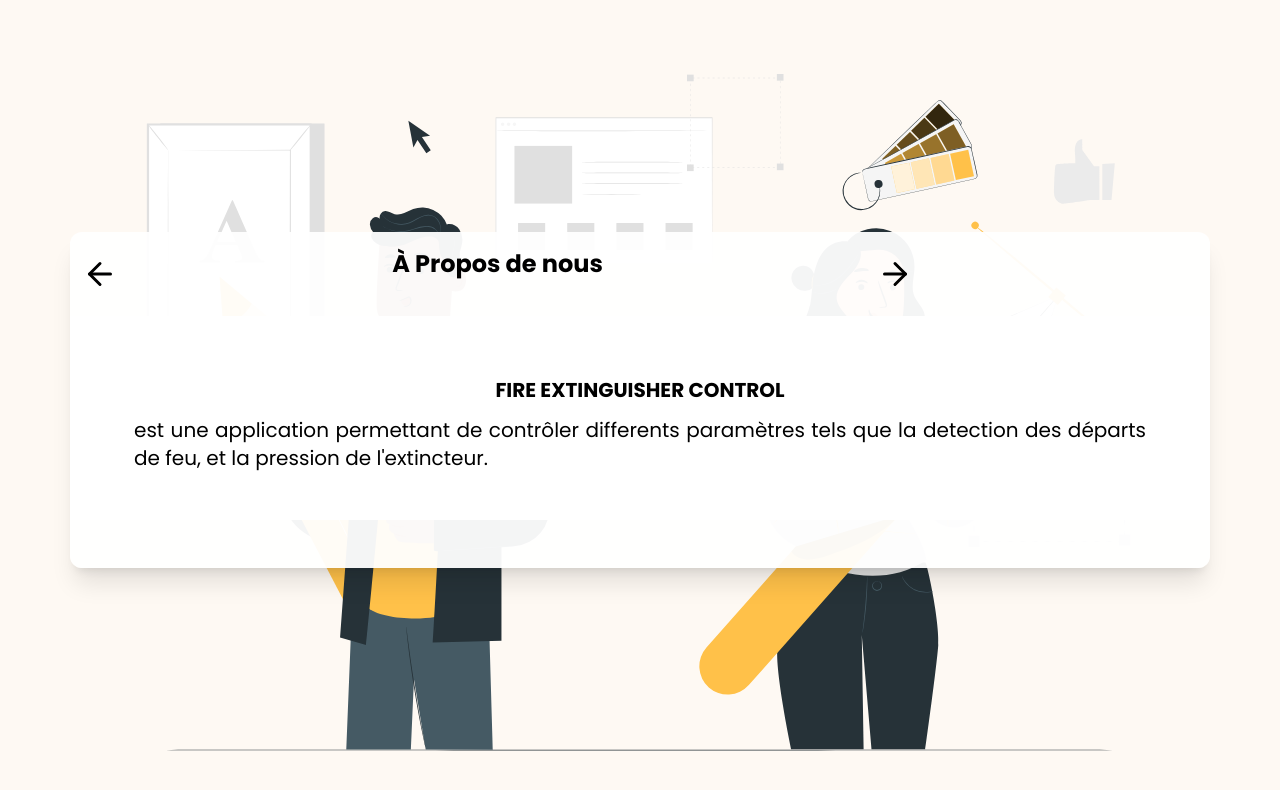
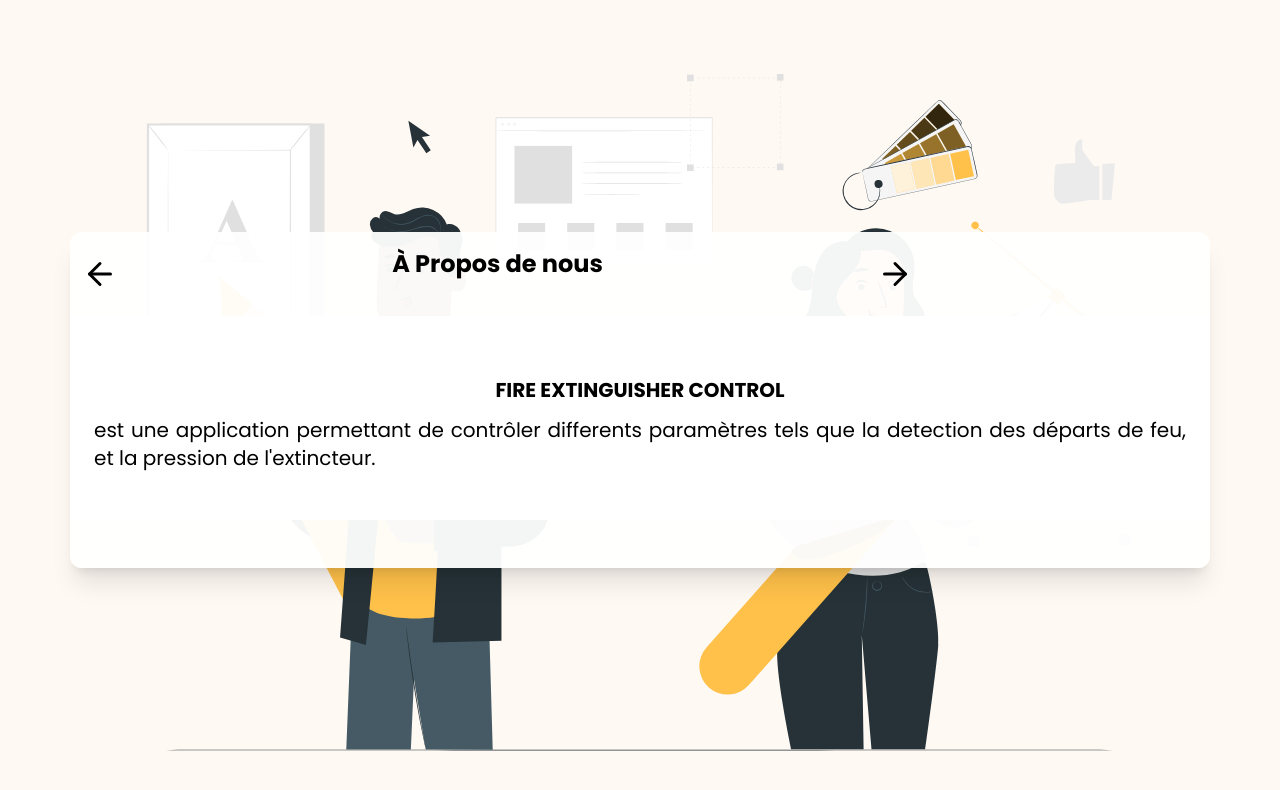
Before and after one commit to gouraintite/fec, a React (Vite) app: page /ten in a window 1280 px wide. Shown: the top 790 px of the page. Built offline with nearby package versions, Linux system fonts and the light colour scheme; a web font is replaced by a local one.

Commit message:
all done develop 2

```diff
--- a/src/modules/views/pages/contents/ten.jsx
+++ b/src/modules/views/pages/contents/ten.jsx
@@ -37,10 +37,10 @@ export default function Main() {
                 <FiArrowRight className="text-4xl -mt-6 text-center" />
               </div>
             </div>
-            <div className="px-16 w-full bg-white py-12">
+            <div className="px-6 w-full bg-white py-12">
 
             <p className="font-semibold uppercase py-3 text-center text-xl">FIRE EXTINGUISHER CONTROL</p>
-              <p className="text-justify text-xl"> est une
+              <p className="text-justify text-xl "> est une
                 application permettant de contrôler differents paramètres tels
                 que la detection des départs de feu, et la pression de
                 l'extincteur.
```
